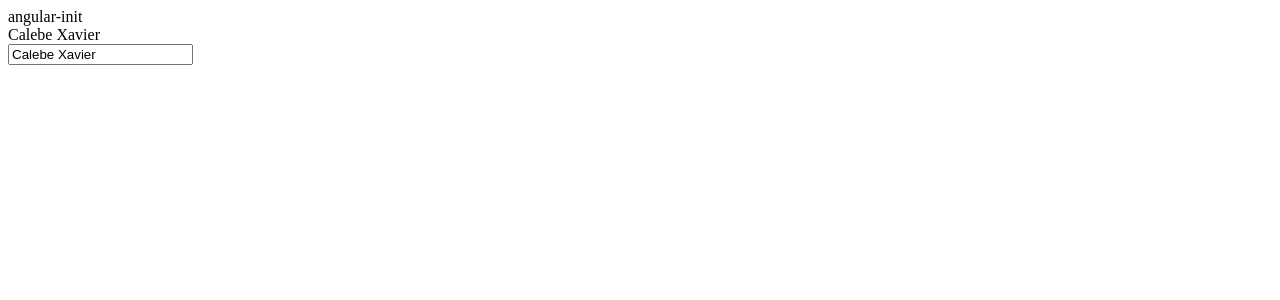
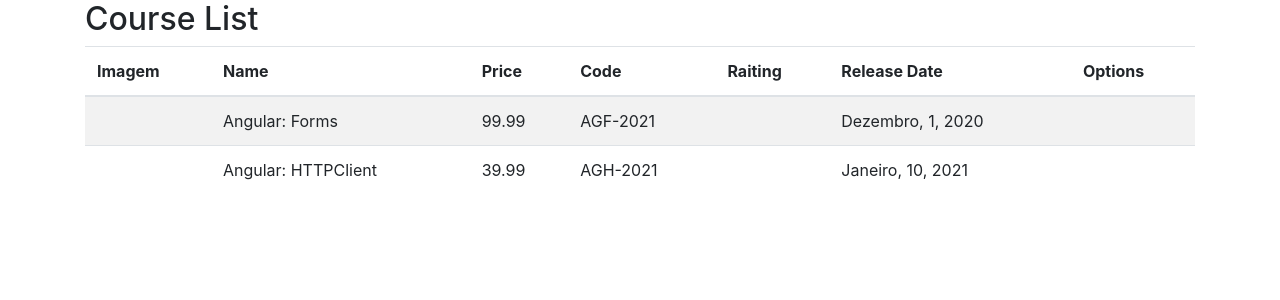
Before and after one commit to Calebe-Xavier-Developer/angular-start, an Angular app: page / in a window 1280 px wide. Shown: the top 300 px of the page. Built offline with nearby package versions, Linux system fonts and the light colour scheme.

Commit message:
Ngfor used, created class in typescript with type

```diff
--- a/package.json
+++ b/package.json
@@ -19,6 +19,7 @@
     "@angular/platform-browser": "~11.1.2",
     "@angular/platform-browser-dynamic": "~11.1.2",
     "@angular/router": "~11.1.2",
+    "bootstrap": "^4.6.0",
     "rxjs": "~6.6.0",
     "tslib": "^2.0.0",
     "zone.js": "~0.11.3"
--- a/src/app/app.component.html
+++ b/src/app/app.component.html
@@ -1,5 +1,3 @@
-{{ title }}
-<br />
-{{ name }}
-<br />
-<input [(ngModel)]="name" name="name" />
+<div class="container">
+  <app-course-list></app-course-list>
+</div>
--- a/src/app/app.module.ts
+++ b/src/app/app.module.ts
@@ -3,9 +3,10 @@
 import { FormsModule } from '@angular/forms';
 
 import { AppComponent } from './app.component';
+import { CourseListComponent } from './courses/course.component';
 
 @NgModule({
-  declarations: [AppComponent],
+  declarations: [AppComponent, CourseListComponent],
   imports: [BrowserModule, FormsModule],
   providers: [],
   bootstrap: [AppComponent],
--- /dev/null
+++ b/src/app/courses/course.component.html
@@ -0,0 +1,27 @@
+<h2>Course List</h2>
+
+<table class="table table-striped">
+  <thead>
+    <tr>
+      <th>Imagem</th>
+      <th>Name</th>
+      <th>Price</th>
+      <th>Code</th>
+      <th>Raiting</th>
+      <th>Release Date</th>
+      <th>Options</th>
+    </tr>
+  </thead>
+  <tbody>
+    <tr *ngFor="let course of courses">
+      <td>{{ course.imageUrl }}</td>
+      <td>{{ course.name }}</td>
+      <td>{{ course.price }}</td>
+      <td>{{ course.code }}</td>
+      <td>{{ course.raiting }}</td>
+      <td>{{ course.releaseDate }}</td>
+      <td></td>
+    </tr>
+  </tbody>
+  <tfoot></tfoot>
+</table>
--- /dev/null
+++ b/src/app/courses/course.component.ts
@@ -0,0 +1,35 @@
+import { Component, OnInit } from '@angular/core';
+import { Course } from './course';
+
+@Component({
+  selector: 'app-course-list',
+  templateUrl: './course.component.html',
+})
+export class CourseListComponent implements OnInit {
+  courses: Course[] = [];
+
+  ngOnInit(): void {
+    this.courses = [
+      {
+        id: 1,
+        name: 'Angular: Forms',
+        imageUrl: '',
+        price: 99.99,
+        code: 'AGF-2021',
+        duration: 180,
+        rating: 6.8,
+        releaseDate: 'Dezembro, 1, 2020',
+      },
+      {
+        id: 2,
+        name: 'Angular: HTTPClient',
+        imageUrl: '',
+        price: 39.99,
+        code: 'AGH-2021',
+        duration: 30,
+        rating: 7.3,
+        releaseDate: 'Janeiro, 10, 2021',
+      },
+    ];
+  }
+}
--- /dev/null
+++ b/src/app/courses/course.ts
@@ -0,0 +1,10 @@
+export class Course {
+  id: number;
+  name: string;
+  imageUrl: string;
+  price: number;
+  code: string;
+  duration: number;
+  rating: number;
+  releaseDate: string;
+}
--- a/src/styles.css
+++ b/src/styles.css
@@ -1 +1 @@
-/* You can add global styles to this file, and also import other style files */
+@import "~bootstrap/dist/css/bootstrap.min.css";
```
Also changed, not shown: 1 other file (tests, documents, lock files or other folders).
